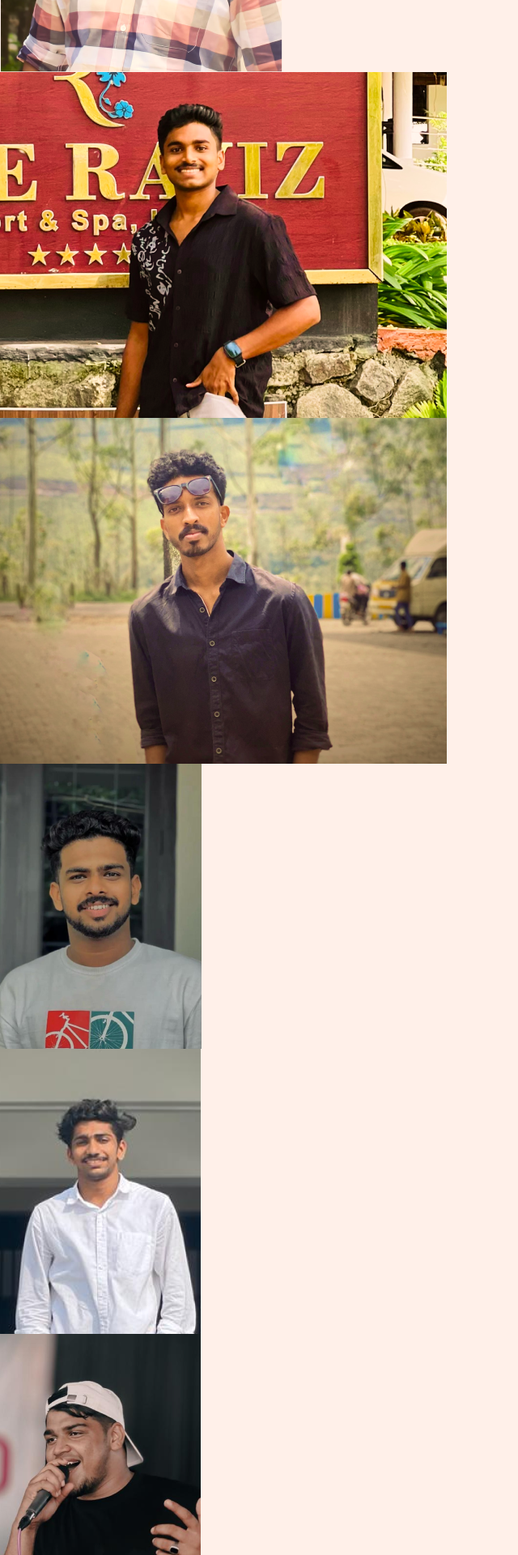
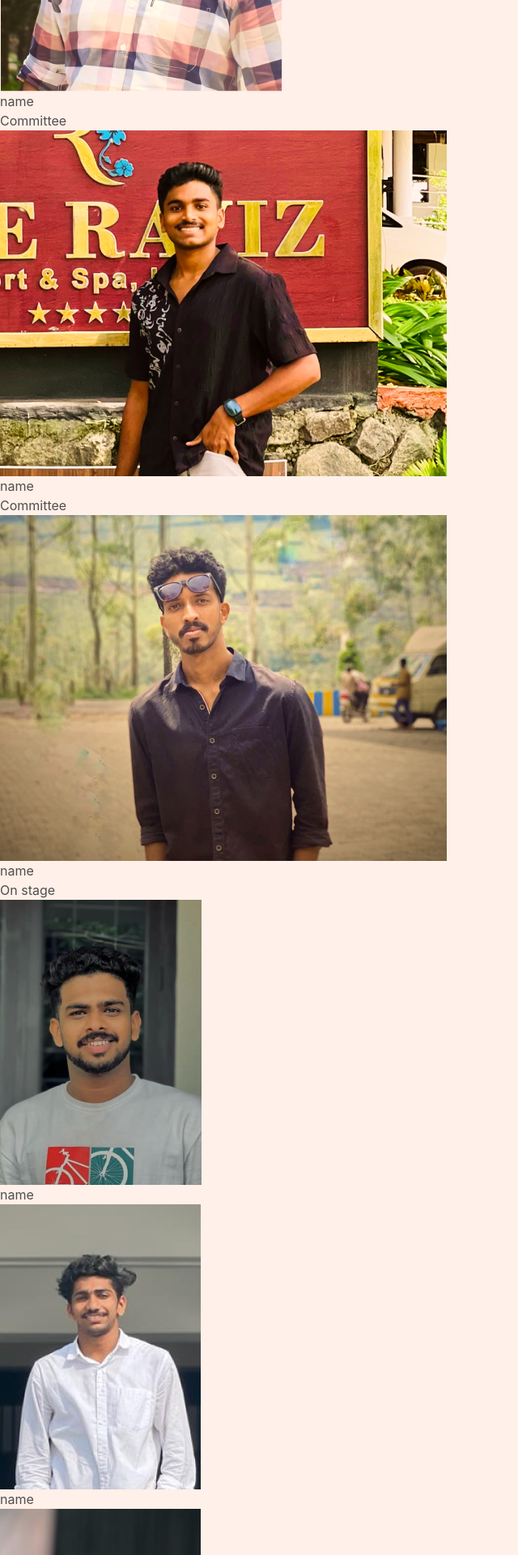
Before and after one commit to dilshad360/kalart, a React (Vite) app: page / in a window 1280 px wide. Shown: the part 3100-5020 px from the top of the page at 81% size, without its empty margins (0-640 px from the left). Built offline with nearby package versions, Linux system fonts and the light colour scheme.

Commit message:
committe image aligned

```diff
--- a/src/App.jsx
+++ b/src/App.jsx
@@ -36,9 +36,10 @@ function Home() {
   const navClass = isScrolled ? 'opacity-100 delay-100' : 'opacity-0';
 
   return (
-    <div>
+    <div className='mx-auto overflow-hidden'>
       <NavBar />
       <Hero />
+      <div className='container mx-auto'>
       <div id='scoreBoard'>
       <ScoreBoard />
       <Individual />
@@ -46,9 +47,10 @@ function Home() {
       </div>
       <Committe />
       <Captains />
+      </div>
       <Footer />
       <div className={`fixed bottom-4 right-4  ${navClass}`}>
-        <button onClick={() => animateScroll.scrollToTop(options)} className='bg-slate-300 p-4 rounded-lg'>Top</button>
+        <button onClick={() => animateScroll.scrollToTop(options)} className='bg-slate-300 p-2 rounded-lg'>Top</button>
       </div>
     </div>
   )
--- a/src/components/Home/Committe.jsx
+++ b/src/components/Home/Committe.jsx
@@ -14,69 +14,174 @@ import { motion } from "framer-motion"
 
 function Committe() {
   return (
-    <div className='w-full mt-40' id='committee' >
+    <div className='w-full mt-40 mx-auto' id='committee' >
       <h1 className='font-bold text-2xl text-center'>Committe</h1>
       <main className='flex flex-col gap-16 p-4'>
         {/* Main Committe */}
         <motion.div
-          initial={{ opacity: 0 ,scale: 0.5 }}
-          whileInView={{ opacity: 1,scale: 1, transition: { duration: 1, delay: 0.5 } }}
+          initial={{ opacity: 0, scale: 0.5 }}
+          whileInView={{ opacity: 1, scale: 1, transition: { duration: 1, delay: 0.5 } }}
           viewport={{ once: true }}
         >
-          <section className='flex gap-4 w-full'>
-            <div className=''>
-              <img src={main1} alt='main1' />
+          <section className='flex gap-10 w-full mx-auto items-center justify-center'>
+
+            <div className='flex flex-col items-center justify-center'>
+              <div className='flex items-center justify-end  w-full'>
+                <h1 className='font-bold text-red-700 text-2xl bg-green-400'>Committee</h1>
               </div>
-            <div className=''>
-              <img src={main2} alt='main1' className='' />
+              <div className='relative bg-red-300 h-[250px] w-[160px] overflow-hidden'>
+                <img src={main1} alt='main1' className='w-full h-full object-cover' />
+                <div className='absolute  h-20 w-10 -top-8 -left-5 rotate-45 background-custom-color' ></div>
+                <div className='absolute background-custom-color h-[70px] w-10 -bottom-8 -right-5 rotate-45'></div>
               </div>
-            <div className=''>
-              <img src={main3} alt='main1' className='' />
+              <div className='flex items-center justify-start  w-full'>
+                <h3 className='font-bold  bg-green-400'>name</h3>
               </div>
+            </div>
+            <div className='flex flex-col items-center justify-center'>
+              <div className='flex items-center justify-end  w-full'>
+                <h1 className='font-bold text-red-700 text-2xl bg-green-400'>Committee</h1>
+              </div>
+              <div className='relative bg-red-300 h-[250px] w-[160px] overflow-hidden'>
+                <img src={main2} alt='main1' className='w-full h-full object-cover' />
+                <div className='absolute background-custom-color h-20 w-10 -top-8 -left-5 rotate-45'></div>
+                <div className='absolute background-custom-color h-[70px] w-10 -bottom-8 -right-5 rotate-45'></div>
+              </div>
+              <div className='flex items-center justify-start  w-full'>
+                <h3 className='font-bold  bg-green-400'>name</h3>
+              </div>
+            </div>
+            <div className='flex flex-col items-center justify-center'>
+              <div className='flex items-center justify-end  w-full'>
+                <h1 className='font-bold text-red-700 text-2xl bg-green-400'>Committee</h1>
+              </div>
+              <div className='relative bg-red-300 h-[250px] w-[160px] overflow-hidden'>
+                <img src={main3} alt='main1' className='w-full h-full object-cover' />
+                <div className='absolute background-custom-color h-20 w-10 -top-8 -left-5 rotate-45'></div>
+                <div className='absolute background-custom-color h-[70px] w-10 -bottom-8 -right-5 rotate-45'></div>
+              </div>
+              <div className='flex items-center justify-start  w-full'>
+                <h3 className='font-bold  bg-green-400'>name</h3>
+              </div>
+            </div>
+
           </section>
         </motion.div>
+        <section className='flex flex-col gap-2'>
+
+          <div>
+            <h1 className='font-bold text-red-700 text-2xl bg-green-400 text-center'>On stage </h1>
+          </div>
           <motion.div
-          initial={{ opacity: 0,scale: 0.5 }}
-          whileInView={{ opacity: 1,scale: 1, transition: { duration: 1, delay: 0.5 } }}
+            initial={{ opacity: 0, scale: 0.5 }}
+            whileInView={{ opacity: 1, scale: 1, transition: { duration: 1, delay: 0.5 } }}
             viewport={{ once: true }}
           >
             {/* OnStage Commiite */}
-          <section className='flex gap-4 w-full'>
-            <div className=''>
-              <img src={onstage1} alt='main1' />
+
+              <div className='flex gap-4 w-full mx-auto'>
+                <div className='flex flex-col items-center justify-center'>
+                  <div className='relative h-[220px] w-[160px] overflow-hidden'>
+                    <img src={onstage1} alt='main1' className='w-full h-full object-cover' />
+                    <div className='absolute h-20 w-8 -top-8 -left-5 rotate-[55deg]  background-custom-color'></div>
+                    <div className='absolute background-custom-color h-[70px] w-10 -bottom-8 -right-5  rotate-[55deg]'></div>
                   </div>
-            <div className=''>
-              <img src={onstage2} alt='main1' className='' />
+                  <div className='flex items-center justify-start  w-full'>
+                    <h3 className='font-bold  bg-green-400'>name</h3>
                   </div>
-            <div className=''>
-              <img src={onstage3} alt='main1' className='' />
                 </div>
-            <div className=''>
-              <img src={onstage4} alt='main1' className='' />
+                <div className='flex flex-col items-center justify-center'>
+                  <div className='relative h-[220px] w-[160px] overflow-hidden'>
+                    <img src={onstage2} alt='main1' className='w-full h-full object-cover' />
+                    <div className='absolute h-20 w-8 -top-8 -left-5 rotate-[55deg] background-custom-color'></div>
+                    <div className='absolute background-custom-color h-[70px] w-10 -bottom-8 -right-5  rotate-[55deg]'></div>
                   </div>
+                  <div className='flex items-center justify-start  w-full'>
+                    <h3 className='font-bold  bg-green-400'>name</h3>
+                  </div>
+                </div>
+                <div className='flex flex-col items-center justify-center'>
+                  <div className='relative h-[220px] w-[160px] overflow-hidden'>
+                    <img src={onstage3} alt='main1' className='w-full h-full object-cover' />
+                    <div className='absolute h-20 w-8 -top-8 -left-5 rotate-[55deg]  background-custom-color'></div>
+                    <div className='absolute background-custom-color h-[70px] w-10 -bottom-8 -right-5  rotate-[55deg]'></div>
+                  </div>
+                  <div className='flex items-center justify-start  w-full'>
+                    <h3 className='font-bold  bg-green-400'>name</h3>
+                  </div>
+                </div>
+                <div className='flex flex-col items-center justify-center'>
+                  <div className='relative h-[220px] w-[160px] overflow-hidden'>
+                    <img src={onstage4} alt='main1' className='w-full h-full object-cover ' />
+                    <div className='absolute h-full w-2 top-0 bottom-0 left-0  background-custom-color '></div>
+                    <div className='absolute h-20 w-8 -top-8 -left-5 rotate-[55deg] background-custom-color'></div>
+                    <div className='absolute background-custom-color h-[70px] w-10 -bottom-8 -right-5  rotate-[55deg]'></div>
+                  </div>
+                  <div className='flex items-center justify-start  w-full'>
+                    <h3 className='font-bold  bg-green-400'>name</h3>
+                  </div>
+                </div>
+              </div>
+          </motion.div>
         </section>
-        </motion.div>
+
+        <section className='flex flex-col gap-2'>
+          <div>
+            <h1 className='font-bold text-red-700 text-2xl bg-green-400 text-center'>On stage </h1>
+          </div>
           <motion.div
-          initial={{ opacity: 0 ,scale: 0.5 }}
-          whileInView={{ opacity: 1,scale: 1, transition: { duration: 1, delay: 0.5 } }}
+            initial={{ opacity: 0, scale: 0.5 }}
+            whileInView={{ opacity: 1, scale: 1, transition: { duration: 1, delay: 0.5 } }}
             viewport={{ once: true }}
           >
             {/* OffStage Commiite */}
-          <section className='flex gap-4 w-full'>
-            <div className=''>
-              <img src={offStage1} alt='main1' />
+
+            <div className='flex gap-4  mx-auto'>
+              <div className='flex flex-col items-center justify-center'>
+                <div className='relative h-[220px] w-[160px] overflow-hidden'>
+                  <img src={offStage1} alt='main1' className='w-full h-full object-cover' />
+                  <div className='absolute h-20 w-8 -top-8 -left-5 rotate-[55deg]  background-custom-color'></div>
+                  <div className='absolute background-custom-color h-[70px] w-10 -bottom-8 -right-5  rotate-[55deg]'></div>
                 </div>
-            <div className=''>
-              <img src={offStage2} alt='main1' className='' />
+                <div className='flex items-center justify-start  w-full'>
+                  <h3 className='font-bold  bg-green-400'>name</h3>
                 </div>
-            <div className=''>
-              <img src={offStage3} alt='main1' className='' />
               </div>
-            <div className=''>
-              <img src={offStage4} alt='main1' className='' />
+              <div className='flex flex-col items-center justify-center'>
+                <div className='relative h-[220px] w-[160px] overflow-hidden'>
+                  <img src={offStage2} alt='main1' className='w-full h-full object-cover' />
+                  <div className='absolute h-20 w-8 -top-8 -left-5 rotate-[55deg] background-custom-color'></div>
+                  <div className='absolute background-custom-color h-[70px] w-10 -bottom-8 -right-5  rotate-[55deg]'></div>
                 </div>
+                <div className='flex items-center justify-start  w-full'>
+                  <h3 className='font-bold  bg-green-400'>name</h3>
+                </div>
+              </div>
+              <div className='flex flex-col items-center justify-center'>
+                <div className='relative h-[220px] w-[160px] overflow-hidden'>
+                  <img src={offStage3} alt='main1' className='w-full h-full object-cover' />
+                  <div className='absolute h-20 w-8 -top-8 -left-5 rotate-[55deg]  background-custom-color'></div>
+                  <div className='absolute background-custom-color h-[70px] w-10 -bottom-8 -right-5  rotate-[55deg]'></div>
+                </div>
+                <div className='flex items-center justify-start  w-full'>
+                  <h3 className='font-bold  bg-green-400'>name</h3>
+                </div>
+              </div>
+              <div className='flex flex-col items-center justify-center'>
+                <div className='relative h-[220px] w-[160px] overflow-hidden'>
+                  <img src={offStage4} alt='main1' className='w-full h-full object-cover ' />
+                  <div className='absolute h-full w-2 top-0 bottom-0 left-0  background-custom-color '></div>
+                  <div className='absolute h-20 w-8 -top-8 -left-5 rotate-[55deg] background-custom-color'></div>
+                  <div className='absolute background-custom-color h-[70px] w-10 -bottom-8 -right-5  rotate-[55deg]'></div>
+                </div>
+                <div className='flex items-center justify-start  w-full'>
+                  <h3 className='font-bold  bg-green-400'>name</h3>
+                </div>
+              </div>
+
+            </div>
+          </motion.div>
         </section>
-        </motion.div>
 
       </main>
     </div>
--- a/src/index.css
+++ b/src/index.css
@@ -43,3 +43,8 @@ body {
 .navActive {
   border-bottom: 3px solid #d9ff00;
 }
+
+
+.background-custom-color{
+  background-color: #fff0e9;
+}
```
Also changed, not shown: src/components/Home/NavBar.jsx (+11 -11 lines). Lines whose indentation alone changed are shown as unchanged.
